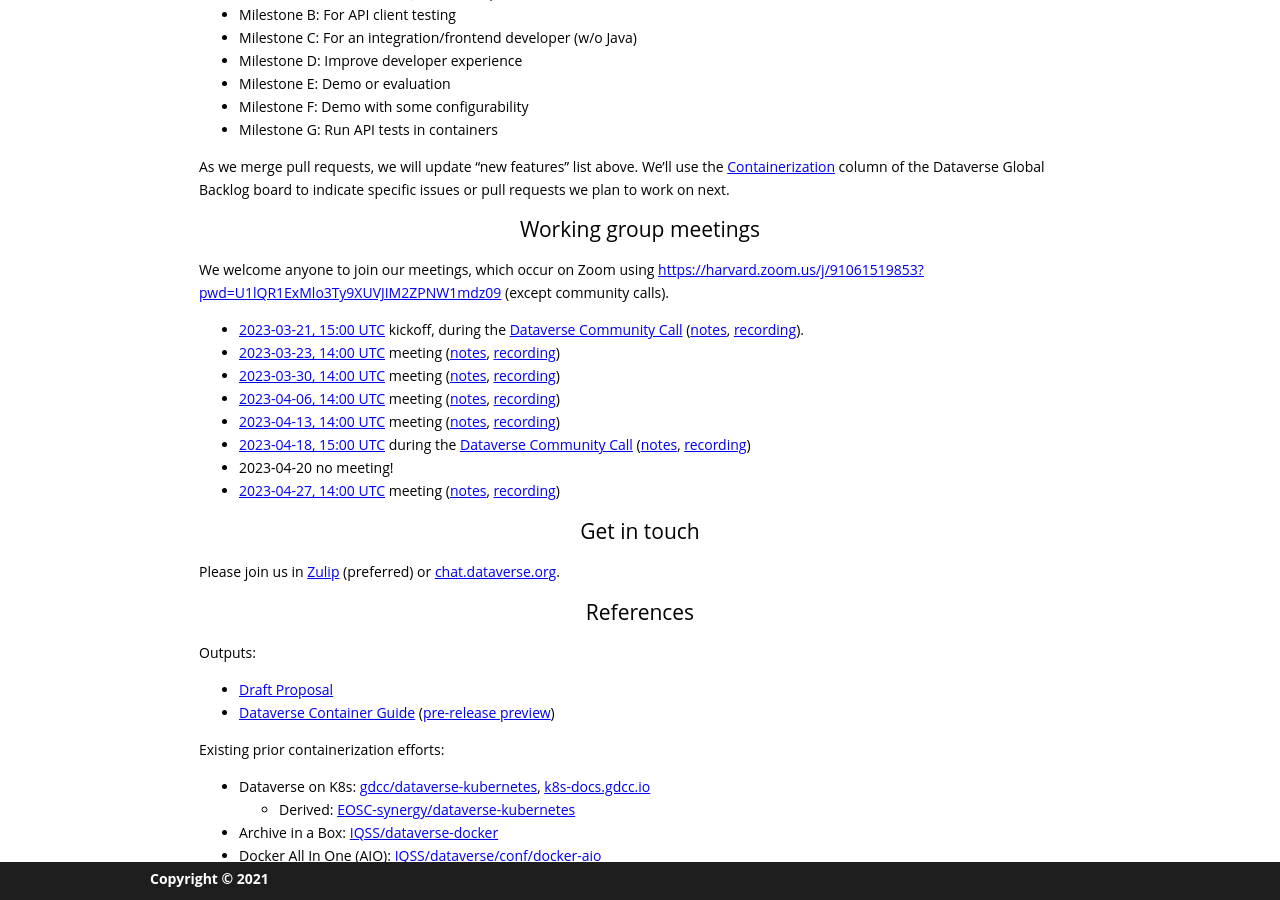
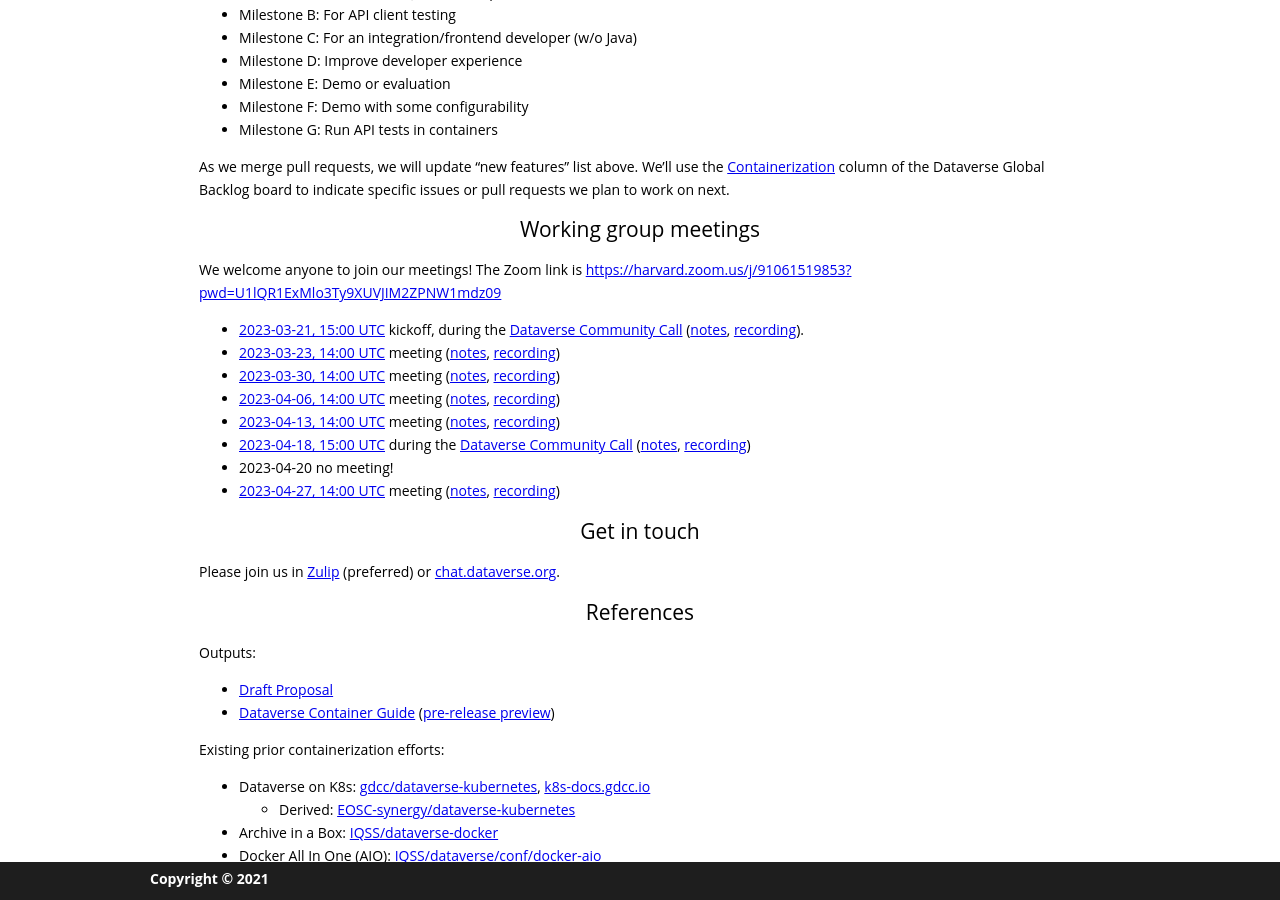
Before and after one commit to gdcc/ct.gdcc.io, a Jekyll site: the page built from index.md, in a window 1280 px wide and 900 px high, scrolled down 980 px. Built offline with Jekyll 4.4.1, drawn with Linux system fonts in a browser that asks for light colours; our own code applies the rules of GitHub Pages for plain Markdown files.

Commit message:
simplify Zoom link info

```diff
--- a/index.md
+++ b/index.md
@@ -33,7 +33,7 @@ As we merge pull requests, we will update "new features" list above. We'll use t
 
 ## Working group meetings
 
-We welcome anyone to join our meetings, which occur on Zoom using <https://harvard.zoom.us/j/91061519853?pwd=U1lQR1ExMlo3Ty9XUVJIM2ZPNW1mdz09> (except community calls).
+We welcome anyone to join our meetings! The Zoom link is <https://harvard.zoom.us/j/91061519853?pwd=U1lQR1ExMlo3Ty9XUVJIM2ZPNW1mdz09>
 
 - [2023-03-21, 15:00 UTC](https://time.is/compare/1500_21_Mar_2023_in_UTC) kickoff, during the [Dataverse Community Call](https://dataverse.org/community-calls) ([notes](https://docs.google.com/document/d/1r_GMYqYzUyQR2LQ2cqSLWPDuFRzd18PJ-4UFC4Nvnpw/edit#), [recording](https://harvard.zoom.us/rec/share/qb3gd3pboooRa9UHyLyIvPfxVgoahbGWFaxLdJDO2VD-MGMqWnZIsJjc3Rxao6Wu.-Y-CiwvgRwVj8v6c)).
 - [2023-03-23, 14:00 UTC](https://time.is/compare/1400_23_Mar_2023_in_UTC) meeting ([notes](https://docs.google.com/document/d/1UmKajGpOH8tkvyEbgIYvHDKZBAMfdvCp8AZC0ZEEtWs/edit?usp=sharing), [recording](https://harvard.zoom.us/rec/share/kviiT4GO2zruomf0T-QHCWqDksK6jT525bPrENNGWf01MhLtZOS0mU3b6Gw-_usp.CnoqlfsFqvOhXEyY))
```
